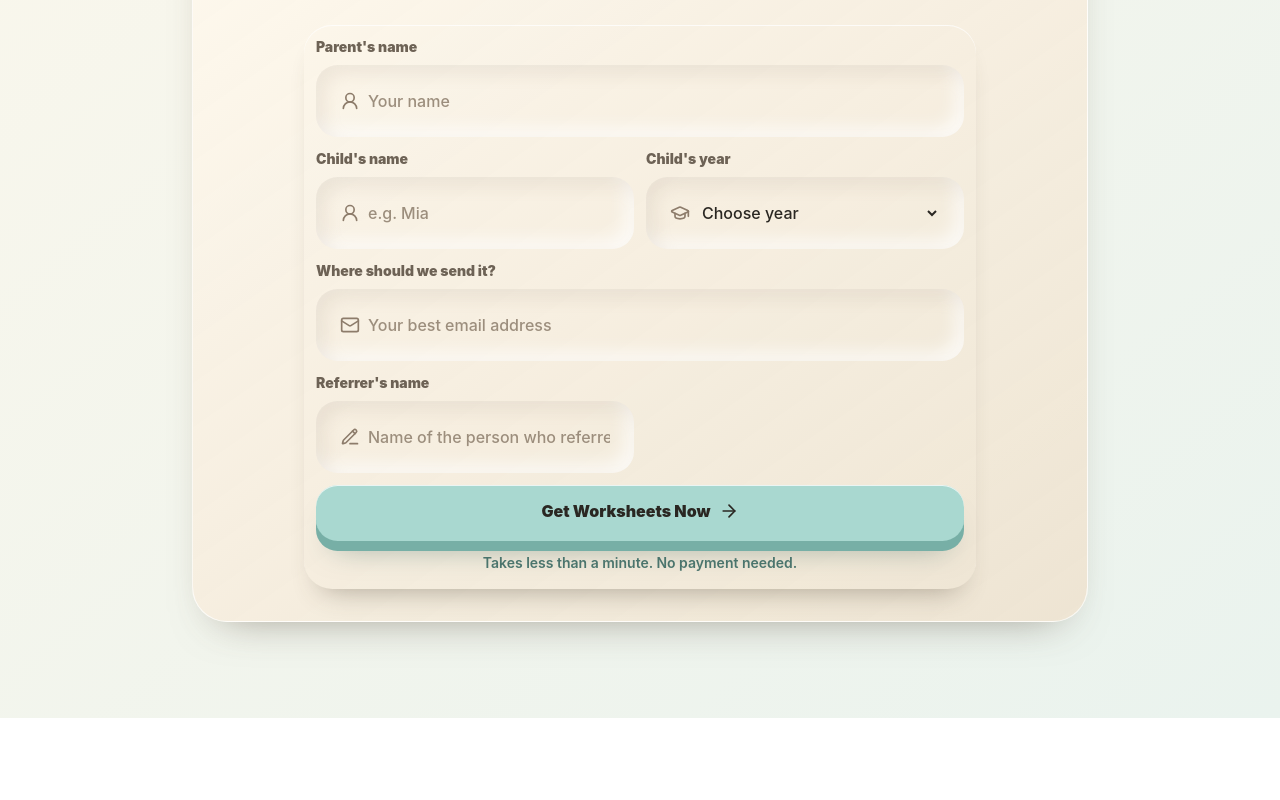
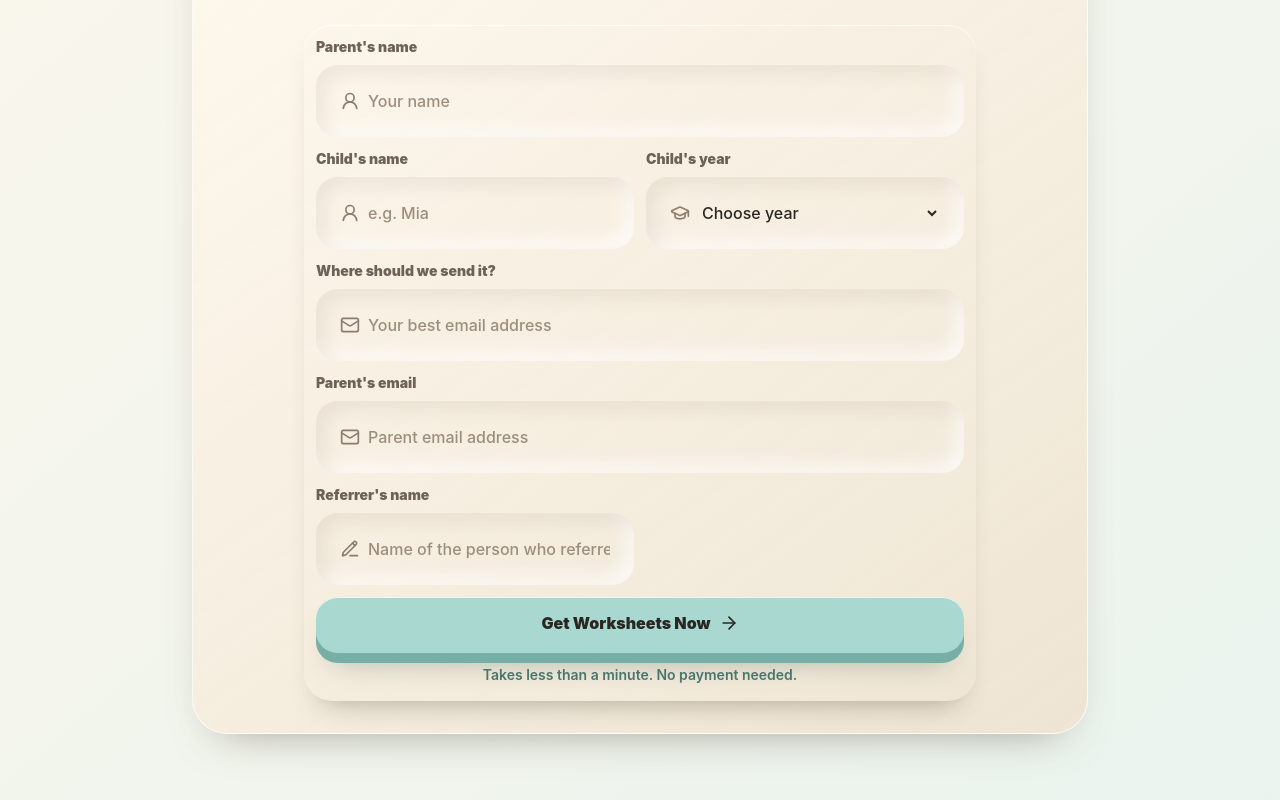
Before and after one commit to niptwenty1/HomeworkSheetsNZ, a Next.js app: page / in a window 1280 px wide. Shown: the part 2926-3726 px from the top of the page. Before the commit the page ends 3644 px from the top, so only its background shows below. Built offline with nearby package versions, Linux system fonts and the light colour scheme.

Commit message:
mailerlite and parent email

```diff
--- a/app/admin/page.tsx
+++ b/app/admin/page.tsx
@@ -8,6 +8,7 @@ interface SignupRow {
   child_name: string;
   parent_name: string;
   email: string;
+  parent_email: string | null;
   year_level: string;
   days: string | null;
   resend: boolean;
@@ -381,6 +382,7 @@ export default function AdminPage() {
                       <th className="px-3 py-2"><button type="button" onClick={() => handleSort("child_name")} className="font-semibold">Child{renderSortArrow("child_name")}</button></th>
                       <th className="px-3 py-2"><button type="button" onClick={() => handleSort("parent_name")} className="font-semibold">Parent{renderSortArrow("parent_name")}</button></th>
                       <th className="px-3 py-2"><button type="button" onClick={() => handleSort("email")} className="font-semibold">Email{renderSortArrow("email")}</button></th>
+                      <th className="px-3 py-2"><button type="button" onClick={() => handleSort("parent_email")} className="font-semibold">Parent email{renderSortArrow("parent_email")}</button></th>
                       <th className="px-3 py-2"><button type="button" onClick={() => handleSort("year_level")} className="font-semibold">Year{renderSortArrow("year_level")}</button></th>
                       <th className="px-3 py-2"><button type="button" onClick={() => handleSort("days")} className="font-semibold">Days{renderSortArrow("days")}</button></th>
                       <th className="px-3 py-2"><button type="button" onClick={() => handleSort("resend")} className="font-semibold">Resend{renderSortArrow("resend")}</button></th>
@@ -396,6 +398,7 @@ export default function AdminPage() {
                         <td className="px-3 py-2 font-medium text-slate-900">{signup.child_name}</td>
                         <td className="px-3 py-2 text-slate-700">{signup.parent_name}</td>
                         <td className="px-3 py-2 text-slate-700">{signup.email}</td>
+                        <td className="px-3 py-2 text-slate-700">{signup.parent_email || "—"}</td>
                         <td className="px-3 py-2 text-slate-700">{signup.year_level}</td>
                         <td className="px-3 py-2 text-slate-700">{signup.days || "—"}</td>
                         <td className="px-3 py-2 text-slate-700">{signup.resend ? "Yes" : "No"}</td>
--- a/app/api/admin/signups/route.ts
+++ b/app/api/admin/signups/route.ts
@@ -13,7 +13,7 @@ export async function GET() {
   const supabase = getSupabaseServerClient();
   const { data, error } = await supabase
     .from("signups")
-    .select("id, child_name, parent_name, email, year_level, days, resend, resend_date, resend_reason, created_at")
+    .select("id, child_name, parent_name, email, parent_email, year_level, days, resend, resend_date, resend_reason, created_at")
     .order("created_at", { ascending: false });
 
   if (error) {
--- a/app/api/homework-signup/route.ts
+++ b/app/api/homework-signup/route.ts
@@ -8,6 +8,7 @@ type SignupPayload = {
   childName?: unknown;
   yearLevel?: unknown;
   email?: unknown;
+  parentEmail?: unknown;
   parentName?: unknown;
   referrerName?: unknown;
 };
@@ -46,6 +47,7 @@ async function sendSignupTelegramAlert(params: {
   childName: string;
   yearLevel: string;
   email: string;
+  parentEmail: string;
   parentName: string;
   referrerName: string;
 }) {
@@ -63,7 +65,8 @@ async function sendSignupTelegramAlert(params: {
     `Child: ${params.childName}`,
     `Year: ${params.yearLevel}`,
     `Parent: ${params.parentName}`,
-    `Email: ${params.email}`,
+    `Child email: ${params.email}`,
+    `Parent email: ${params.parentEmail}`,
     params.referrerName ? `Referrer: ${params.referrerName}` : "",
     `Time (UTC): ${new Date().toISOString()}`,
   ].filter(Boolean);
@@ -95,10 +98,17 @@ export async function POST(request: Request) {
   const yearLevel =
     typeof payload.yearLevel === "string" ? payload.yearLevel.trim() : "";
   const email = typeof payload.email === "string" ? payload.email.trim() : "";
+  const parentEmail = typeof payload.parentEmail === "string" ? payload.parentEmail.trim() : "";
   const parentName = typeof payload.parentName === "string" ? payload.parentName.trim() : "";
   const referrerName = typeof payload.referrerName === "string" ? payload.referrerName.trim() : "";
 
-  if (!childName || !parentName ||  !validYearLevels.has(yearLevel) || !emailPattern.test(email)) {
+  if (
+    !childName ||
+    !parentName ||
+    !validYearLevels.has(yearLevel) ||
+    !emailPattern.test(email) ||
+    !emailPattern.test(parentEmail)
+  ) {
     return NextResponse.json(
       { ok: false, error: "Missing or invalid signup details" },
       { status: 400 },
@@ -133,6 +143,7 @@ export async function POST(request: Request) {
       child_name: childName,
       year_level: yearLevel,
       email,
+      parent_email: parentEmail,
       parent_name: parentName,
       referrer_name: referrerName,
       created_at: new Date(timestamp).toISOString(),
@@ -152,6 +163,7 @@ export async function POST(request: Request) {
         childName,
         yearLevel,
         email,
+        parentEmail,
         parentName,
         referrerName,
       });
@@ -161,7 +173,7 @@ export async function POST(request: Request) {
     }
 
     const mailerLiteResult = await syncSignupToMailerLite({
-      email,
+      email: parentEmail,
       childName,
       parentName,
     });
--- a/app/page.tsx
+++ b/app/page.tsx
@@ -36,11 +36,13 @@ function HomeworkSignupForm() {
   const childNameId = useId();
   const yearLevelId = useId();
   const emailId = useId();
+  const parentEmailId = useId();
   const referrerNameId = useId();
   const [parentName, setParentName] = useState("");
   const [childName, setChildName] = useState("");
   const [yearLevel, setYearLevel] = useState("");
   const [email, setEmail] = useState("");
+  const [parentEmail, setParentEmail] = useState("");
   const [referrerName, setReferrerName] = useState("");
   const [error, setError] = useState("");
   const [submitted, setSubmitted] = useState(false);
@@ -52,6 +54,7 @@ function HomeworkSignupForm() {
     const cleanParentName = parentName.trim();
     const cleanName = childName.trim();
     const cleanEmail = email.trim();
+    const cleanParentEmail = parentEmail.trim();
     const cleanReferrerName = referrerName.trim();
 
     if (!cleanParentName) {
@@ -78,6 +81,12 @@ function HomeworkSignupForm() {
       return;
     }
 
+    if (!/^[^\s@]+@[^\s@]+\.[^\s@]+$/.test(cleanParentEmail)) {
+      setSubmitted(false);
+      setError("Enter a valid parent email address.");
+      return;
+    }
+
     // if (!cleanReferrerName) {
     //   setSubmitted(false);
     //   setError("Add the referrer's name.");
@@ -100,6 +109,7 @@ function HomeworkSignupForm() {
           childName: cleanName,
           yearLevel,
           email: cleanEmail,
+          parentEmail: cleanParentEmail,
           referrerName: cleanReferrerName,
         }),
       });
@@ -116,6 +126,7 @@ function HomeworkSignupForm() {
       setChildName("");
       setYearLevel("");
       setEmail("");
+      setParentEmail("");
       setReferrerName("");
       setSubmitted(true);
       setShowSuccessDialog(true);
@@ -248,6 +259,34 @@ function HomeworkSignupForm() {
               className="min-w-0 flex-1 bg-transparent py-4 text-base font-medium text-[#2a2722] outline-none placeholder:text-[#9c8e7d]"
               autoComplete="email"
               aria-describedby={`${emailId}-message`}
+            />
+          </div>
+        </div>
+      </div>
+
+      <div>
+        <label
+          htmlFor={parentEmailId}
+          className="mb-2 block text-sm font-black text-[#6d6255]"
+        >
+          Parent&apos;s email
+        </label>
+        <div className="soft-inset rounded-[1.35rem] bg-[#fffaf0]/82 p-2">
+          <div className="flex min-h-14 items-center gap-2 rounded-[1rem] bg-white/72 px-4">
+            <Mail className="h-5 w-5 flex-none text-[#8d7c6b]" />
+            <input
+              id={parentEmailId}
+              type="email"
+              value={parentEmail}
+              onChange={(event) => {
+                setParentEmail(event.target.value);
+                if (error) {
+                  setError("");
+                }
+              }}
+              placeholder="Parent email address"
+              className="min-w-0 flex-1 bg-transparent py-4 text-base font-medium text-[#2a2722] outline-none placeholder:text-[#9c8e7d]"
+              autoComplete="email"
             />
           </div>
         </div>
```
Also changed, not shown: 2 other files (tests, documents, lock files or other folders).
